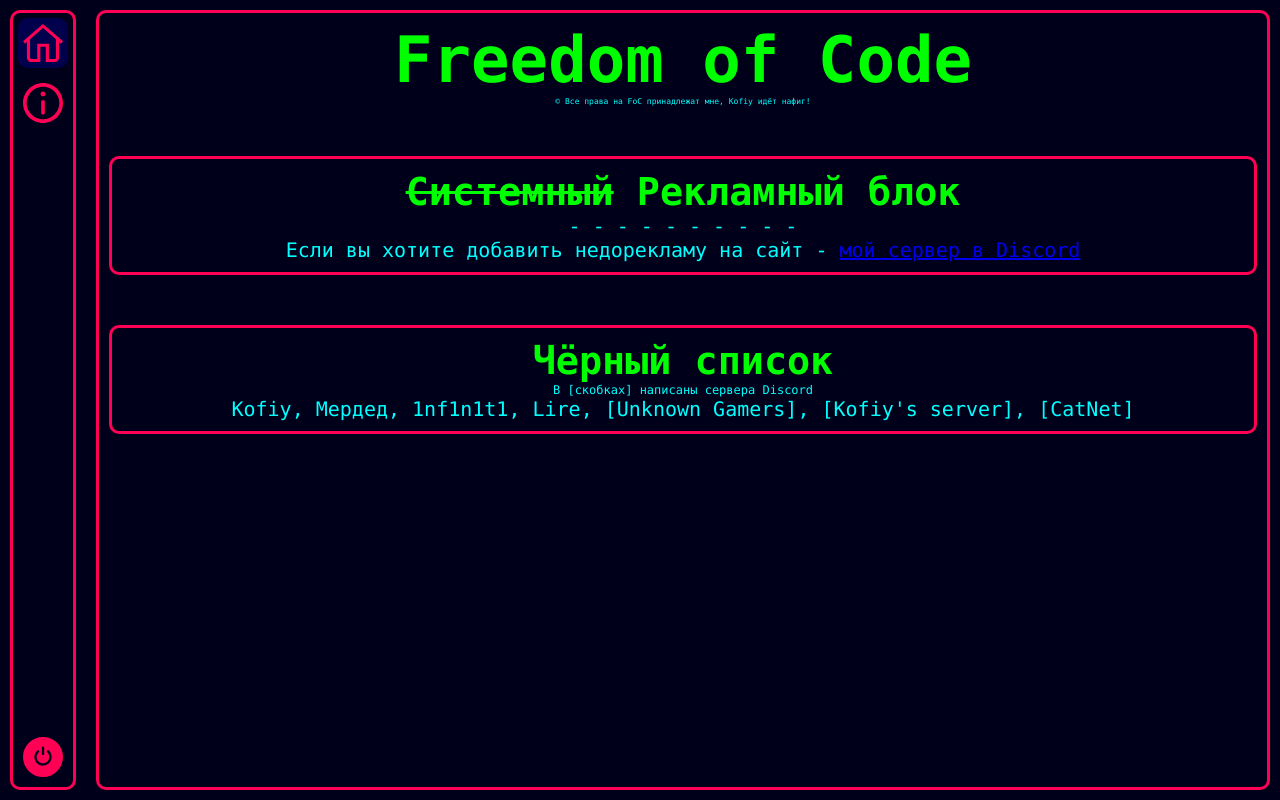
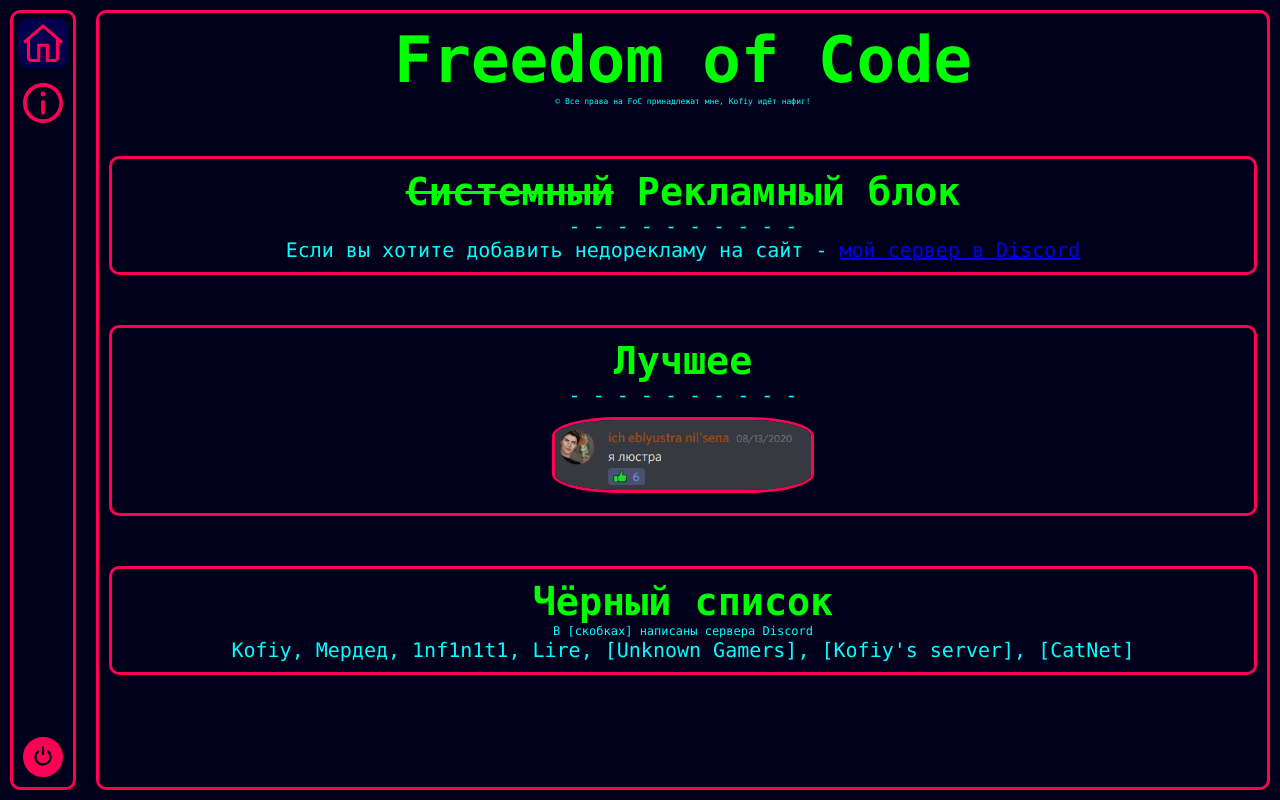
Before and after one commit to InFTord/foc, a plain HTML site: page index.html in a window 1280 px wide. Drawn offline with Linux system fonts and the light colour scheme.

Commit message:
что-то

```diff
--- a/index.html
+++ b/index.html
@@ -184,6 +184,11 @@
           <div>Если вы хотите добавить недорекламу на сайт - <a href="https://discord.gg/ynWdxRm">мой сервер в Discord</a></div>
         </div>
         <div class="block">
+          <b style="font-size: 3vmax;">Лучшее</b>
+          <div>- - - - - - - - - -</div>
+          <img src="history.png">
+        </div>
+        <div class="block">
           <b style="font-size: 3vmax;">Чёрный список</b><br>
           <div style="font-size: 12px;">В [скобках] написаны сервера Discord</div>
           <div>Kofiy, Мердед, 1nf1n1t1, Lire, [Unknown Gamers], [Kofiy's server], [CatNet]</div>
```
Also changed, not shown: history.png (added).
